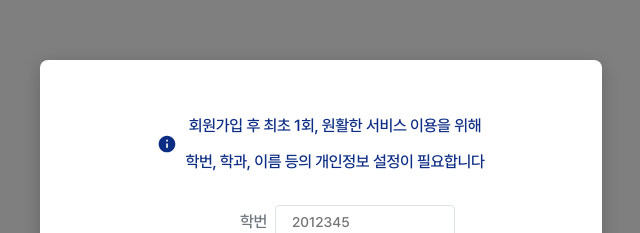
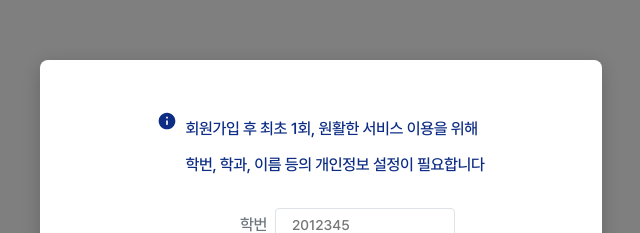
Before and after one commit to waieiches/SM-137-Frontend, a React (Vite) app: page / in a window 1280 px wide. Shown: the part 166-399 px from the top of the page, without its empty margins (319-959 px from the left). Built offline with nearby package versions, Linux system fonts and the light colour scheme.

Commit message:
Design : info-message의 디자인 변경
1. 아이콘과 메세지를 상단으로 정렬
2. 텍스트의 line-height를 조절하여 피그마와 유사하게 출력

```diff
--- a/src/components/info-message/InfoMessage.tsx
+++ b/src/components/info-message/InfoMessage.tsx
@@ -7,16 +7,18 @@ import {
 } from "../../utils/InfoMessageUtils";
 
 const MessageContainer = styled.div<MessageContainerProps>`
-  display: flex;
+  display: inline-flex;
   gap: 0.5rem;
   color: ${(props) => props.color};
-  align-items: center;
+  align-items: flex-start;
 `;
 const MessageIcon = styled(SvgIcon)<MessageIconProps>`
   width: ${(props) => props.width};
   height: ${(props) => props.height};
 `;
-const MessageContent = styled.div``;
+const MessageContent = styled.div`
+  text-align: left;
+`;
 
 interface MessageContainerProps {
   color: string;
```
